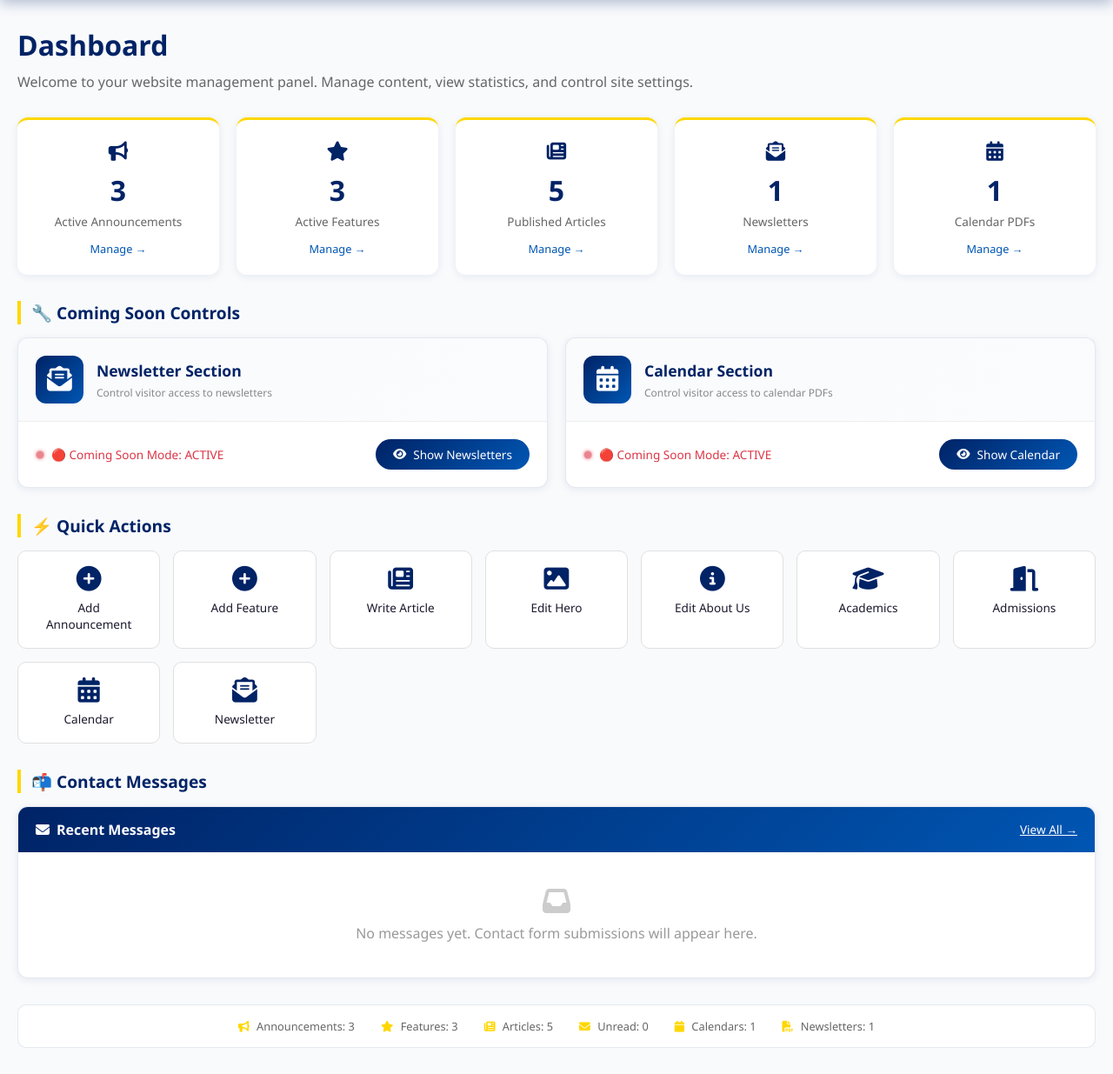
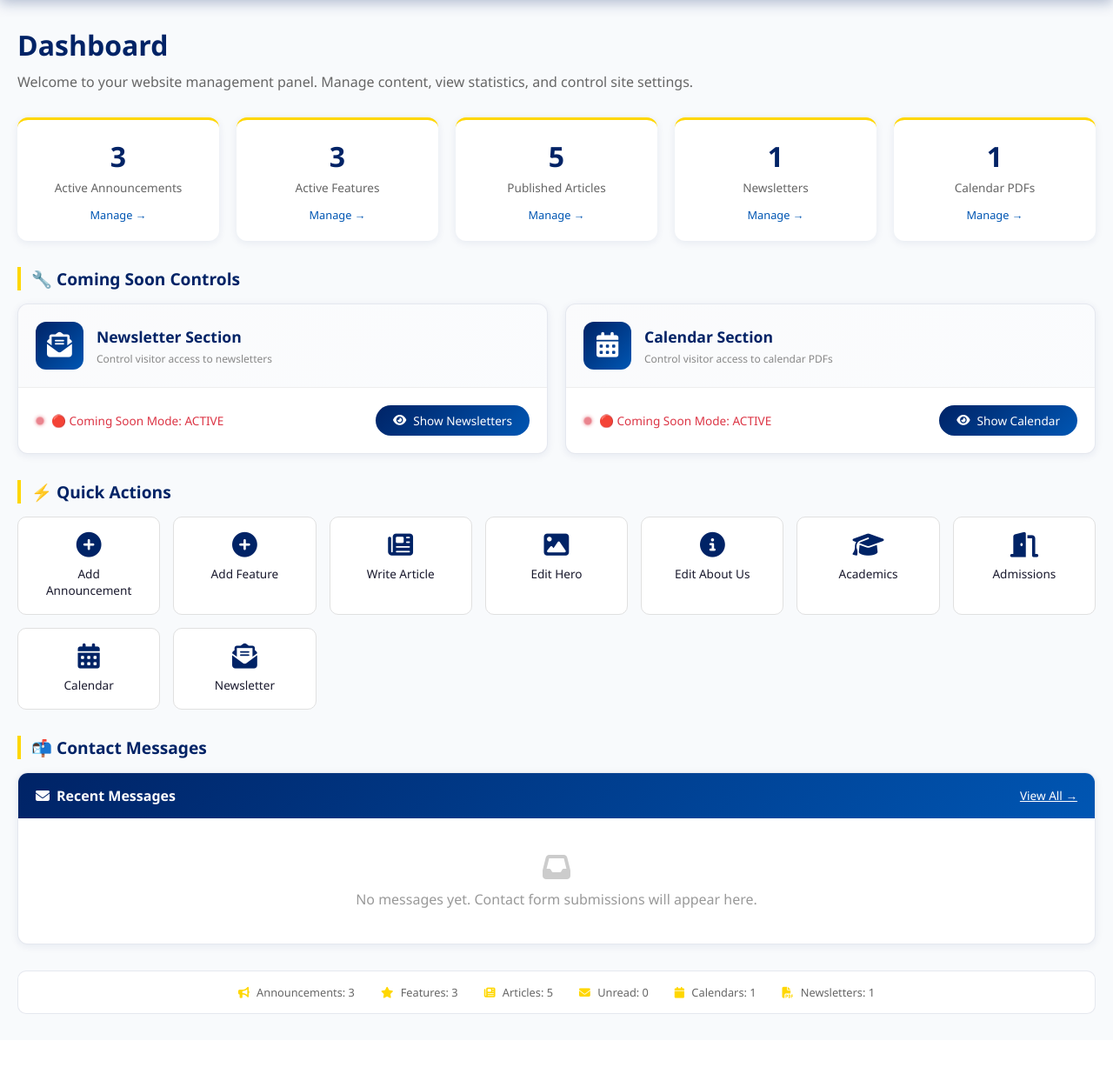
Before and after one commit to bojipaiso/Bethel-s-page, a PHP site: page /admin/dashboard.php in a window 1280 px wide. Shown: the part 63-1298 px from the top of the page at 87% size. After the commit the page ends 1229 px from the top, so only its background shows below. Run offline with PHP 8.4, Linux system fonts and the light colour scheme; a user stored in the database is signed in; data comes from the database, SQL or seed files in the repository; data that the repository does not hold is empty.

Commit message:
(X) fas fa icons on dashboard cards

```diff
--- a/admin/dashboard.php
+++ b/admin/dashboard.php
@@ -1,5 +1,5 @@
 <?php
-// admin/dashboard.php - BETHEL BLUE THEME with smaller stat icons
+// admin/dashboard.php - ICONS REMOVED FROM STAT CARDS
 require_once '../includes/auth.php';
 requireAdmin();
 require_once '../includes/db.php';
@@ -135,7 +135,7 @@ $recent_messages = $pdo->query("SELECT * FROM contact_messages ORDER BY created_
             color: #666;
         }
 
-        /* Statistics Cards - Bethel Blue with Smaller Icons */
+        /* Statistics Cards - Without Icons */
         .stats-grid {
             display: grid;
             grid-template-columns: repeat(auto-fit, minmax(180px, 1fr));
@@ -156,12 +156,6 @@ $recent_messages = $pdo->query("SELECT * FROM contact_messages ORDER BY created_
         .stat-card:hover {
             transform: translateY(-3px);
             box-shadow: 0 5px 20px rgba(0, 35, 102, 0.12);
-        }
-
-        .stat-icon {
-            font-size: 1.4rem;
-            color: var(--primary-color);
-            margin-bottom: 8px;
         }
 
         .stat-number {
@@ -543,38 +537,33 @@ $recent_messages = $pdo->query("SELECT * FROM contact_messages ORDER BY created_
                 <p>Welcome to your website management panel. Manage content, view statistics, and control site settings.</p>
             </div>
 
-            <!-- Statistics Cards with Smaller Icons -->
+            <!-- Statistics Cards - No Icons -->
             <div class="stats-grid">
                 <div class="stat-card">
-                    <div class="stat-icon"><i class="fas fa-bullhorn"></i></div>
                     <div class="stat-number"><?php echo $announcementCount; ?></div>
                     <div class="stat-label">Active Announcements</div>
                     <a href="manage-announcements.php" class="stat-link">Manage →</a>
                 </div>
 
                 <div class="stat-card">
-                    <div class="stat-icon"><i class="fas fa-star"></i></div>
                     <div class="stat-number"><?php echo $featureCount; ?></div>
                     <div class="stat-label">Active Features</div>
                     <a href="manage-features.php" class="stat-link">Manage →</a>
                 </div>
 
                 <div class="stat-card">
-                    <div class="stat-icon"><i class="fas fa-newspaper"></i></div>
                     <div class="stat-number"><?php echo $newsCount; ?></div>
                     <div class="stat-label">Published Articles</div>
                     <a href="manage-news.php" class="stat-link">Manage →</a>
                 </div>
 
                 <div class="stat-card">
-                    <div class="stat-icon"><i class="fas fa-envelope-open-text"></i></div>
                     <div class="stat-number"><?php echo $newsletterCount; ?></div>
                     <div class="stat-label">Newsletters</div>
                     <a href="manage-newsletters.php" class="stat-link">Manage →</a>
                 </div>
 
                 <div class="stat-card">
-                    <div class="stat-icon"><i class="fas fa-calendar-alt"></i></div>
                     <div class="stat-number"><?php echo $calendarCount; ?></div>
                     <div class="stat-label">Calendar PDFs</div>
                     <a href="manage-calendar.php" class="stat-link">Manage →</a>
```
